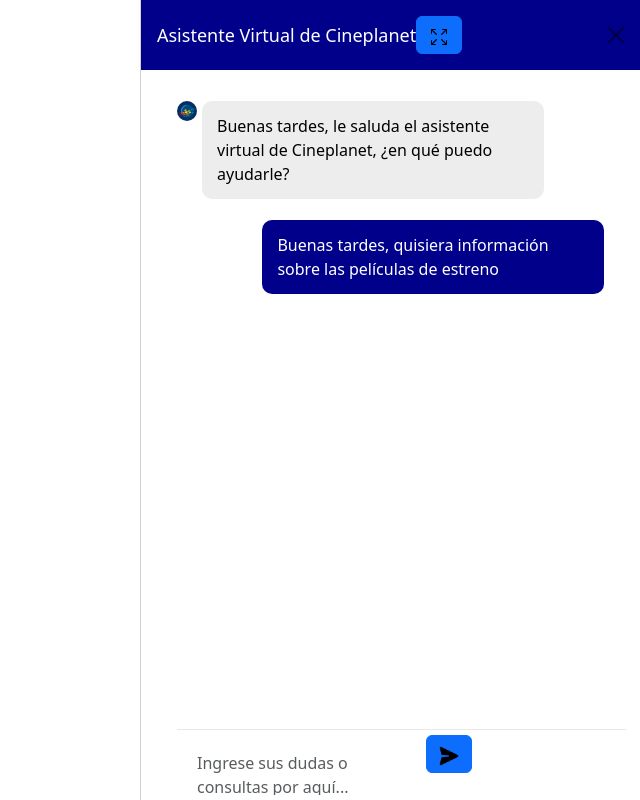
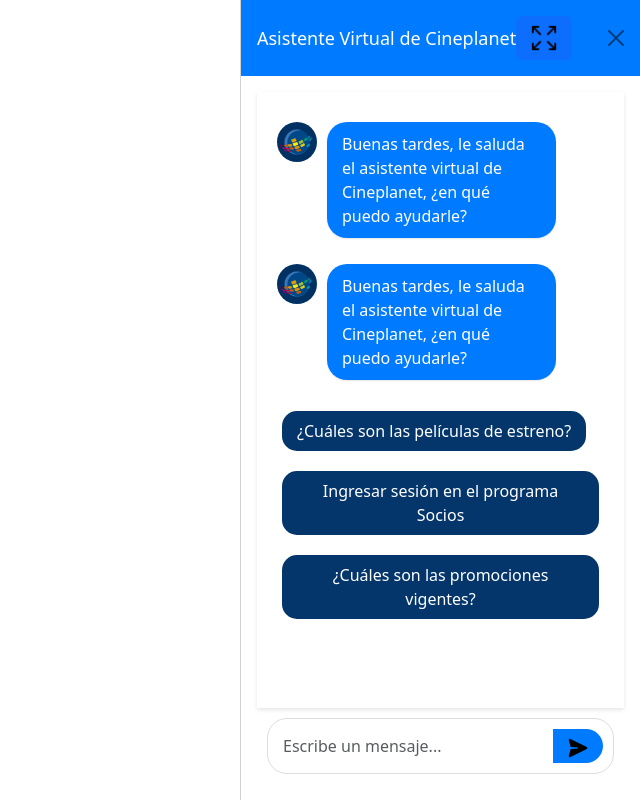
Before and after one commit to Hawksly/proyectocineplanetchatbot, a plain HTML site: page Proyecto Final/Vista/chat.html in a window 1280 px wide. Both pictures are taken after a click on the button 1230 px from the left and 750 px from the top of the page. Shown: the whole page, without its empty margins (640-1280 px from the left). Drawn offline with nearby package versions, Linux system fonts and the light colour scheme.

Commit message:
24 de octubre

```diff
--- a/Proyecto Final/Vista/chat.html
+++ b/Proyecto Final/Vista/chat.html
@@ -5,15 +5,15 @@
     <meta name="viewport" content="width=device-width, initial-scale=1.0">
     <title>Chatbot</title>
     <link rel="stylesheet" href="/res/css/chatstyle.css">
-    <link href="https://cdn.jsdelivr.net/npm/bootstrap@5.3.1/dist/css/bootstrap.min.css" rel="stylesheet"
-    integrity="sha384-4bw+/aepP/YC94hEpVNVgiZdgIC5+VKNBQNGCHeKRQN+PtmoHDEXuppvnDJzQIu9" crossorigin="anonymous">
+    <link href="https://cdn.jsdelivr.net/npm/bootstrap@5.3.1/dist/css/bootstrap.min.css" rel="stylesheet" integrity="sha384-4bw+/aepP/YC94hEpVNVgiZdgIC5+VKNBQNGCHeKRQN+PtmoHDEXuppvnDJzQIu9" crossorigin="anonymous">
 </head>
 <body>
-    <button class="btn btn-primary" id="chat-button" type="button" data-bs-toggle="offcanvas" data-bs-target="#offcanvasScrolling"
-    aria-controls="offcanvasScrolling"><img src="/res/images/charla.png" alt="Chatbot Icon"></button>
+    <div class="chat-container">
+        <button class="btn btn-primary" id="chat-button" type="button" data-bs-toggle="offcanvas" data-bs-target="#offcanvasScrolling" aria-controls="offcanvasScrolling">
+            <img src="/res/images/charla.png" alt="Chatbot Icon">
+        </button>
 
-<div class="offcanvas offcanvas-end" data-bs-scroll="true" data-bs-backdrop="false" tabindex="-1" id="offcanvasScrolling"
-aria-labelledby="offcanvasScrollingLabel" style="width: 500px;">
+        <div class="offcanvas offcanvas-end" data-bs-scroll="true" data-bs-backdrop="false" tabindex="-1" id="offcanvasScrolling" aria-labelledby="offcanvasScrollingLabel">
             <div class="offcanvas-header">
                 <h5 class="offcanvas-title" id="offcanvasScrollingLabel">Asistente Virtual de Cineplanet</h5>
                 <button type="button" class="btn btn-primary" id="maximize-chat-button">
@@ -22,30 +22,22 @@ aria-labelledby="offcanvasScrollingLabel" style="width: 500px;">
                 <button type="button" class="btn-close" data-bs-dismiss="offcanvas" aria-label="Close"></button>
             </div>
             <div class="offcanvas-body">
-        <ul class="chatbox">
-            <li class="chat bienvenida">
-                <img src="/res/images/Cineicon.png" alt="Logo"
-                class="d-inline-block align-text-top icono">
+                <div class="chatbox">
+                    <div class="chat bienvenida">
+                        <img src="/res/images/Cineicon.png" alt="Logo" class="d-inline-block align-text-top icono">
                         <p>Buenas tardes, le saluda el asistente virtual de Cineplanet, ¿en qué puedo ayudarle?</p>
-            </li>
-            <li class="chat entrante">
-                <p>Buenas tardes, quisiera información sobre las películas de estreno</p>
-            </li>
-            <div class="chat entrada mt-5">
-                <div class="row">
-                    <div class="col">
-                        <textarea class="form-control" placeholder="Ingrese sus dudas o consultas por aquí..." required></textarea>
                     </div>
-                    <div class="col-auto">
+                </div>
+                <div class="entrada">
+                    <div class="input-group">
+                        <input type="text" class="form-control" placeholder="Escribe un mensaje..." required>
                         <button type="button" class="btn btn-primary"><img src="/res/images/send.png" class="btnsend" alt="Chatbot-Send"></button>
                     </div>
                 </div>
             </div>
-        </ul>
         </div>
     </div>
     <script src="/res/js/chat.js"></script>
-    <script src="https://cdn.jsdelivr.net/npm/bootstrap@5.3.1/dist/js/bootstrap.bundle.min.js"
-    integrity="sha384-HwwvtgBNo3bZJJLYd8oVXjrBZt8cqVSpeBNS5n7C8IVInixGAoxmnlMuBnhbgrkm" crossorigin="anonymous"></script>
+    <script src="https://cdn.jsdelivr.net/npm/bootstrap@5.3.1/dist/js/bootstrap.bundle.min.js" integrity="sha384-HwwvtgBNo3bZJJLYd8oVXjrBZt8cqVSpeBNS5n7C8IVInixGAoxmnlMuBnhbgrkm" crossorigin="anonymous"></script>
 </body>
 </html>
--- a/Proyecto Final/res/css/chatstyle.css
+++ b/Proyecto Final/res/css/chatstyle.css
@@ -1,85 +1,27 @@
-*{
+* {
     margin: 0;
     padding: 0;
     box-sizing: border-box;
 }
-body{
-    background:white;
+
+body {
+    font-family: Arial, sans-serif;
+    background: #f7f7f7;
 }
-.chatbox{
-    height: 600px;
-    overflow-y: auto;
-    padding: 15px 20px 70px;
+
+.chat-container {
+    position: relative;
+    display: flex;
+    flex-direction: column;
+    height: 100vh;
+    max-height: 100vh;
 }
-.chatbox .chat{
-    display: flex;
-}
-.chatbox .bienvenida img{
-    width:20px;
-    height:20px;
-    align-self: flex;
-    text-align: center;
-    line-height: 32px;
-    border-radius: 100px;
-    margin: 0 5px 5px 0;
-}
-.chatbox .chat p{
-    color:white;
-    max-width: 80%;
-    padding: 13px 12px;
-    padding-left: 15px;
-    border-radius: 10px 10px 10px 10px;
-    background: darkblue;
-}
-.chatbox .bienvenida p{
-    color:black;
-    background:rgb(238, 237, 237);
-    border-radius: 10px 10px 10px 10px;
-}
-.chatbox .entrante{
-    margin: 5px 0;
-    justify-content: flex-end;
-}
-.entrada{
-    padding: 5px 20px;
-    position:absolute;
-    display: flex;
-    width: 90%;
-    gap: 5px;
-    bottom:0;
-    border-top: 1px solid rgb(233, 232, 232);
-    background: white;
-}
-.entrada textarea{
-    height: 60px;
-    border: none;
-    outline: none;
-    resize: none;
-    padding: 16px 5px 5px 0;
-}
-.entrada .btnenviar{
-    align-self: flex-end;
-    cursor: pointer;
-    width: 20px;
-    height: 20px;
-    border: none;
-    outline: none;
-    resize: none;
-    background: white;
-    visibility: hidden;
-}
-.entrada textarea:valid ~ button{
-    visibility: visible;
-}
-.btnsend{
-    width: 20px;
-    height: 20px;
-}
+
 #chat-button {
     position: fixed;
     bottom: 20px;
     right: 20px;
-    background-color: darkblue;
+    background-color: #007bff;
     color: #fff;
     border: none;
     border-radius: 50%;
@@ -90,40 +32,152 @@ body{
     justify-content: center;
     align-items: center;
     z-index: 1000;
-
-  }
+}
 
 #chat-button img {
     width: 30px;
     height: 30px;
 }
 
-.chatbot {
-    display: none;
-}
-
-.chatbot.active {
-    display: block;
-}
-.offcanvas-header{
-    background: darkblue;
+.offcanvas-header {
+    background: #007bff;
     padding: 16px 0;
     text-align: center;
 }
-.offcanvas-title{
+
+.offcanvas-title {
     align-self: center;
-    color:white;
+    color: #fff;
     font-size: large;
 }
-.icono{
+
+.icono {
     width: 40px;
     height: 40px;
-    border-radius: 100px;
+    border-radius: 50%;
+    margin-right: 10px;
 }
-.offcanvas-body{
-    background:white;
+
+.offcanvas-body {
+    background: #fff;
+    flex: 1;
+    display: flex;
+    flex-direction: column;
+    justify-content: space-between;
 }
-.maxmin{
+
+.maxmin {
+    width: 30px;
+    height: 30px;
+}
+
+.chatbox {
+    overflow-y: auto;
+    padding: 20px;
+    background: #fff;
+    box-shadow: 0 2px 4px rgba(0, 0, 0, 0.1);
+    flex: 1;
+}
+
+.chat {
+    display: flex;
+    margin: 10px 0;
+}
+
+.bienvenida img {
+    width: 40px;
+    height: 40px;
+    border-radius: 50%;
+    margin-right: 10px;
+}
+
+.chat p {
+    padding: 10px 15px;
+    border-radius: 20px;
+    box-shadow: 0 1px 2px rgba(0, 0, 0, 0.1);
+    max-width: 70%;
+}
+
+.bienvenida p {
+    background: #007bff;
+    color: #fff;
+}
+
+.chatbot-message {
+    background: #007bff;
+    color: #fff;
+    padding: 10px;
+    border-radius: 15px;
+    box-shadow: 0 2px 4px rgba(0, 0, 0, 0.2);
+    margin-top: 10px;
+}
+
+.with-buttons .botones {
+    display: flex;
+    flex-direction: column;
+    margin-top: 10px;
+}
+
+.with-buttons button {
+    background: #04366b;
+    color: #fff;
+    border: none;
+    border-radius: 15px;
+    padding: 8px 15px;
+    margin: 5px;
+    cursor: pointer;
+}
+
+.entrante {
+    justify-content: flex-end;
+}
+
+.salida p {
+    background: #e5e5ea;
+    color: #000;
+    align-self: flex-end;
+    margin-right: 0;
+    margin-left: auto;
+    clear: both;
+}
+
+.entrada {
+    padding: 10px;
+}
+
+.input-group {
+    display: flex;
+    justify-content: space-between;
+    border: 1px solid #ddd;
+    border-radius: 20px;
+    padding: 10px;
+}
+
+.input-group input {
+    flex: 1;
+    border: none;
+    outline: none;
+    padding: 5px;
+    border-radius: 20px;
+}
+
+.input-group .btn {
+    background: #007bff;
+    color: #fff;
+    border: none;
+    border-radius: 20px;
+    padding: 5px 15px;
+    cursor: pointer;
+}
+.input-group .btn {
+    background: #007bff;
+    color: #fff;
+    border: none;
+    border-radius: 20px;
+    padding: 5px 15px;
+    cursor: pointer;
+}
+.input-group .btn img {
     width: 20px;
     height: 20px;
 }
--- a/Proyecto Final/res/js/chat.js
+++ b/Proyecto Final/res/js/chat.js
@@ -1,8 +1,112 @@
 const chatButton = document.getElementById('chat-button');
-const chatbot = document.getElementById('chatbot');
+const chatbot = document.querySelector('.offcanvas');
+const sendButton = document.querySelector('.btnsend');
+const textarea = document.querySelector('input[type="text"]');
+const chatbox = document.querySelector('.chatbox');
+let waitingForDNI = false;
+let waitingForPassword = false;
+
 chatButton.addEventListener('click', () => {
     chatbot.classList.toggle('active');
 });
+
+function agregarMensajeChatbot(mensaje) {
+    const chatbotResponseDiv = document.createElement('div');
+    chatbotResponseDiv.classList.add('chat', 'bienvenida');
+    chatbox.appendChild(chatbotResponseDiv);
+
+    const icono = document.createElement('img');
+    icono.src = '/res/images/Cineicon.png';
+    icono.alt = 'Logo';
+    icono.classList.add('d-inline-block', 'align-text-top', 'icono');
+    chatbotResponseDiv.appendChild(icono);
+
+    const mensajeDiv = document.createElement('p');
+    mensajeDiv.innerText = mensaje;
+    chatbotResponseDiv.appendChild(mensajeDiv);
+}
+
+sendButton.addEventListener('click', () => {
+    const userMessage = textarea.value;
+
+    const userMessageDiv = document.createElement('div');
+    userMessageDiv.classList.add('chat', 'salida');
+    chatbox.appendChild(userMessageDiv);
+
+    const mensajeDiv = document.createElement('p');
+    mensajeDiv.innerText = userMessage;
+    userMessageDiv.appendChild(mensajeDiv);
+
+    agregarMensajeChatbot('Respuesta');
+
+    textarea.value = '';
+});
+
+document.addEventListener("DOMContentLoaded", function () {
+    const maximizeButton = document.getElementById("maximize-chat-button");
+    const maximizeIcon = document.getElementById("maximize-icon");
+
+    let isMaximized = false;
+
+    maximizeButton.addEventListener("click", function () {
+        if (isMaximized) {
+            chatbot.style.width = "500px";
+            maximizeIcon.src = "/res/images/maximizar.png";
+            isMaximized = false;
+        } else {
+            chatbot.style.width = "90%";
+            maximizeIcon.src = "/res/images/minimizar.png";
+            isMaximized = true;
+        }
+    });
+});
+
+function agregarMensajeConBotones(mensaje, opciones) {
+  const chatbotResponseDiv = document.createElement('div');
+  chatbotResponseDiv.classList.add('chat', 'bienvenida');
+  chatbox.appendChild(chatbotResponseDiv);
+
+  const icono = document.createElement('img');
+  icono.src = '/res/images/Cineicon.png';
+  icono.alt = 'Logo';
+  icono.classList.add('d-inline-block', 'align-text-top', 'icono');
+  chatbotResponseDiv.appendChild(icono);
+
+  const mensajeDiv = document.createElement('p');
+  mensajeDiv.innerText = mensaje;
+  chatbotResponseDiv.appendChild(mensajeDiv);
+
+  opciones.forEach((opcion) => {
+    const opcionDiv = document.createElement('div');
+    opcionDiv.classList.add('chat', 'bienvenida', 'with-buttons');
+    chatbox.appendChild(opcionDiv);
+
+    const boton = document.createElement('button');
+    boton.innerText = opcion.text;
+    boton.addEventListener('click', () => {
+        if (opcion.text === '¿Cuáles son las películas de estreno?') {
+          agregarMensajeChatbot('Las películas de estreno esta semana son: película 1, película 2, película 3.');
+        } else if (opcion.text === 'Ingresar sesión en el programa Socios') {
+          agregarMensajeChatbot('Correcto, por favor, ingrese los siguientes datos:');
+          agregarMensajeChatbot('Ingrese su DNI: ');
+          waitingForDNI = true;
+        } else if (opcion.text === '¿Cuáles son las promociones vigentes?') {
+          agregarMensajeChatbot('Actualmente, tenemos una promoción de descuento del 20% en boletos para estudiantes.');
+        }
+    });
+    opcionDiv.appendChild(boton);
+  });
+}
+
+const opciones = [
+  { text: '¿Cuáles son las películas de estreno?' },
+  { text: 'Ingresar sesión en el programa Socios' },
+  { text: '¿Cuáles son las promociones vigentes?' },
+];
+
+agregarMensajeConBotones('Buenas tardes, le saluda el asistente virtual de Cineplanet, ¿en qué puedo ayudarle?', opciones);
+
+
 document.addEventListener("DOMContentLoaded", function () {
   const chatBody = document.querySelector(".offcanvas");
   const maximizeButton = document.getElementById("maximize-chat-button");
@@ -16,7 +120,7 @@ document.addEventListener("DOMContentLoaded", function () {
           maximizeIcon.src = "/res/images/maximizar.png";
           isMaximized = false;
       } else {
-        chatBody.style.width = "1500px";
+          chatBody.style.width = "90%";
           maximizeIcon.src = "/res/images/minimizar.png";
           isMaximized = true;
       }
```
Lines whose indentation alone changed are shown as unchanged.
